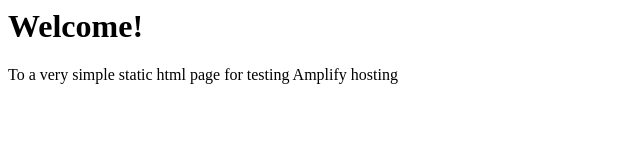
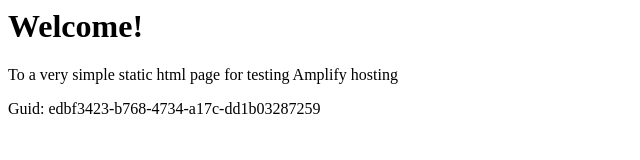
Before and after one commit to aws-aemilia-bom/Github-PR-Commit-Integration-Test-DoNotTouch-GithubWebhookPreviewCanaryTest-v1-prod-ap-south-1, a website: page src/index.html in a window 1280 px wide. Shown: the whole page, without its empty margins (0-640 px from the left). Drawn offline with Linux system fonts and the light colour scheme.

Commit message:
commit from integ tests

```diff
--- a/src/index.html
+++ b/src/index.html
@@ -1,3 +1,5 @@
+
+
 <html lang="en">
 
 <head>
@@ -10,6 +12,6 @@
 <body>
     <h1>Welcome!</h1>
     <p>To a very simple static html page for testing Amplify hosting</p>
-</body>
+    <p>Guid: edbf3423-b768-4734-a17c-dd1b03287259</p></body>
 
 </html>
```
